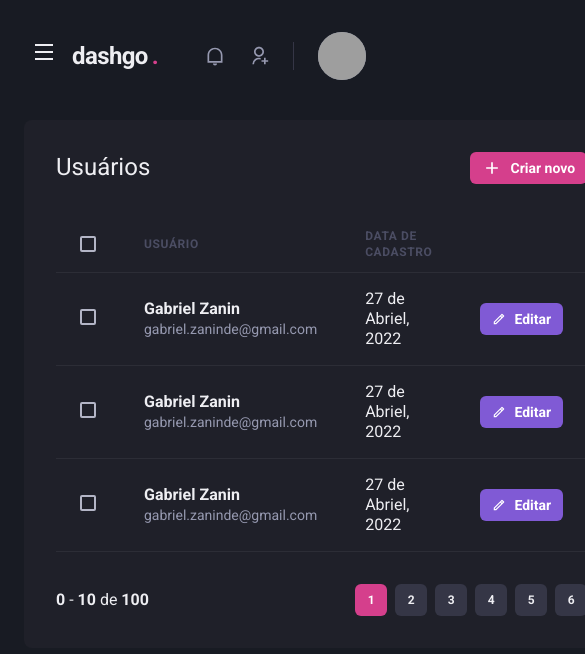
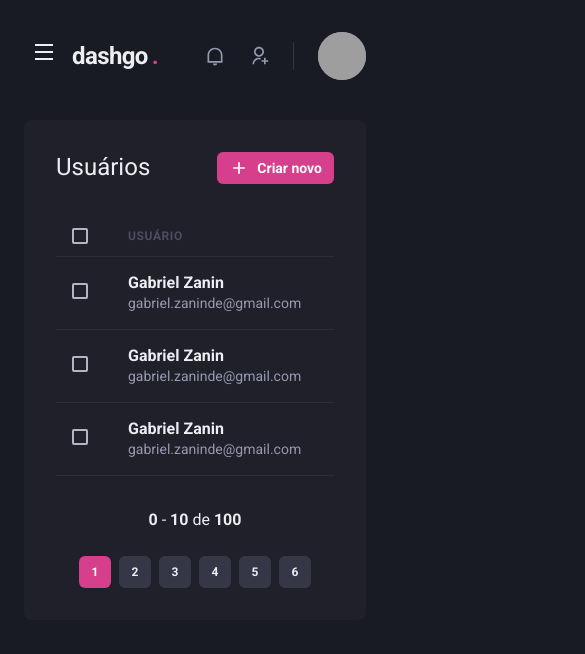
Before and after one commit to ZaninDe/dashgo, a Next.js app: page /users in a window 390 px wide. Shown: the top 654 px of the page, 585 px wide, since content can reach past the window. Built offline with nearby package versions, Linux system fonts and the light colour scheme; grey boxes are pictures that could not be loaded.

Commit message:
responsive users table

```diff
--- a/src/components/Pagination/index.tsx
+++ b/src/components/Pagination/index.tsx
@@ -4,7 +4,7 @@
 export function Pagination() {
   return (
     <Stack
-      direction="row"
+      direction={["column", "row"]}
       spacing="6"
       mt="8"
       align="center"
--- a/src/pages/users/index.tsx
+++ b/src/pages/users/index.tsx
@@ -1,10 +1,14 @@
-import { Box, Button, Checkbox, Flex, Heading, Icon, Table, Tbody, Td, Th, Thead, Tr, Text } from '@chakra-ui/react';
+import { Box, Button, Checkbox, Flex, Heading, Icon, Table, Tbody, Td, Th, Thead, Tr, Text, useBreakpointValue } from '@chakra-ui/react';
 import { RiAddLine, RiPencilLine } from 'react-icons/ri';
 import { Header } from '../../components/Header';
 import { Pagination } from '../../components/Pagination';
 import { Sidebar } from '../../components/Sidebar';
 
 export default function UserList() {
+  const isWideVersion = useBreakpointValue({
+    base: false,
+    lg: true,
+  })
   return (
     <Box>
       <Header />
@@ -32,17 +36,16 @@
           <Table colorScheme="whiteAlpha">
             <Thead>
               <Tr>
-                <Th px="6" color="gray.300" width="8">
+                <Th px={["4", "4", "6"]} color="gray.300" width="8">
                   <Checkbox colorScheme="pink" />
                 </Th>
                 <Th>Usuário</Th>
-                <Th>Data de cadastro</Th>
-                <Th width="8"></Th>
+                { isWideVersion && <Th>Data de cadastro</Th>}
               </Tr>
             </Thead>
             <Tbody>
               <Tr>
-                <Td px="6">
+                <Td px={["4", "4", "6"]}>
                   <Checkbox colorScheme="pink" />
                 </Td>
                 <Td>
@@ -51,26 +54,14 @@
                     <Text fontSize="sm" color="gray.300">gabriel.zaninde@gmail.com</Text>
                   </Box>
                 </Td>
-                <Td>27 de Abriel, 2022</Td>
-                <Td>
-                  <Button
-                    as="a"
-                    size="sm"
-                    fontSize="sm"
-                    colorScheme="purple"
-                    leftIcon={<Icon
-                      as={RiPencilLine}
-                    />}
-                   >
-                    Editar
-                  </Button>
-                </Td>
+                { isWideVersion && <Td>27 de Abril, 2022</Td>}
+
               </Tr>
             </Tbody>
 
             <Tbody>
               <Tr>
-                <Td px="6">
+                <Td px={["4", "4", "6"]}>
                   <Checkbox colorScheme="pink" />
                 </Td>
                 <Td>
@@ -79,26 +70,14 @@
                     <Text fontSize="sm" color="gray.300">gabriel.zaninde@gmail.com</Text>
                   </Box>
                 </Td>
-                <Td>27 de Abriel, 2022</Td>
-                <Td>
-                  <Button
-                    as="a"
-                    size="sm"
-                    fontSize="sm"
-                    colorScheme="purple"
-                    leftIcon={<Icon
-                      as={RiPencilLine}
-                    />}
-                   >
-                    Editar
-                  </Button>
-                </Td>
+                { isWideVersion && <Td>27 de Abril, 2022</Td>}
+
               </Tr>
             </Tbody>
 
             <Tbody>
               <Tr>
-                <Td px="6">
+                <Td px={["4", "4", "6"]}>
                   <Checkbox colorScheme="pink" />
                 </Td>
                 <Td>
@@ -107,20 +86,8 @@
                     <Text fontSize="sm" color="gray.300">gabriel.zaninde@gmail.com</Text>
                   </Box>
                 </Td>
-                <Td>27 de Abriel, 2022</Td>
-                <Td>
-                  <Button
-                    as="a"
-                    size="sm"
-                    fontSize="sm"
-                    colorScheme="purple"
-                    leftIcon={<Icon
-                      as={RiPencilLine}
-                    />}
-                   >
-                    Editar
-                  </Button>
-                </Td>
+                { isWideVersion && <Td>27 de Abril, 2022</Td>}
+
               </Tr>
             </Tbody>
           </Table>
```
